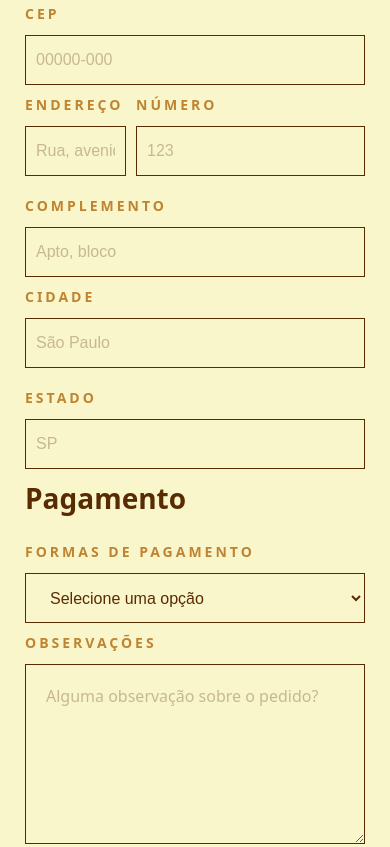
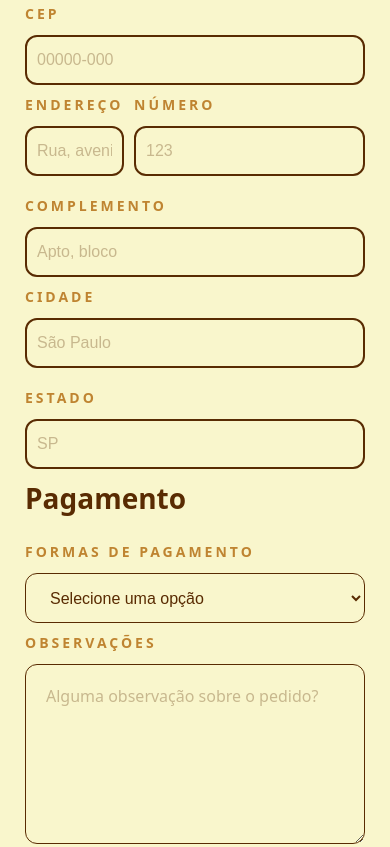
Before and after one commit to Ricardos-Jose/provisorio, a website: page checkout.html in a window 390 px wide. Shown: the part 500-1347 px from the top of the page. Drawn offline with Linux system fonts and the light colour scheme.

Commit message:
leve mudança no checkout estilo

```diff
--- a/css/checkout.css
+++ b/css/checkout.css
@@ -9,6 +9,7 @@ label {
 .grupo-formulario {
   padding: 5px;
   border-radius: 4px;
+  width: 100%;
 }
 
 .grupo-formulario h2 {
@@ -21,9 +22,11 @@ label {
   display: grid;
   grid-template-columns: 1fr 1fr;
   gap: 0 16px;
+  width: 100%;
 }
 
 .grid-entrega-topo {
+  width: 100%;
   display: grid;
   grid-template-columns: 1.5fr 1fr 1.5fr;
   gap: 25px;
@@ -48,7 +51,8 @@ label {
   height: 65px;
   padding: 0 10px;
   font-size: 22px;
-  border: 1px solid var(--text-primary);
+  border: 2px solid var(--text-primary);
+  border-radius: 12px;
   background-color: transparent;
   outline: none;
 }
@@ -58,6 +62,7 @@ label {
   padding: 0 20px;
   font-size: 20px;
   border: 1px solid var(--text-primary);
+  border-radius: 12px;
   background-color: transparent;
   outline: none;
   color: var(--text-primary);
@@ -68,6 +73,7 @@ label {
   padding: 20px;
   font-size: 20px;
   border: 1px solid var(--text-primary);
+  border-radius: 12px;
   background-color: transparent;
   resize: vertical;
   outline: none;
@@ -84,9 +90,3 @@ label {
 }
 
 /* RESPONSIVO */
-@media (max-width: 768px) {
-  .grid-layout,
-  .grid-entrega-topo {
-    grid-template-columns: 1fr !important;
-  }
-}
```
